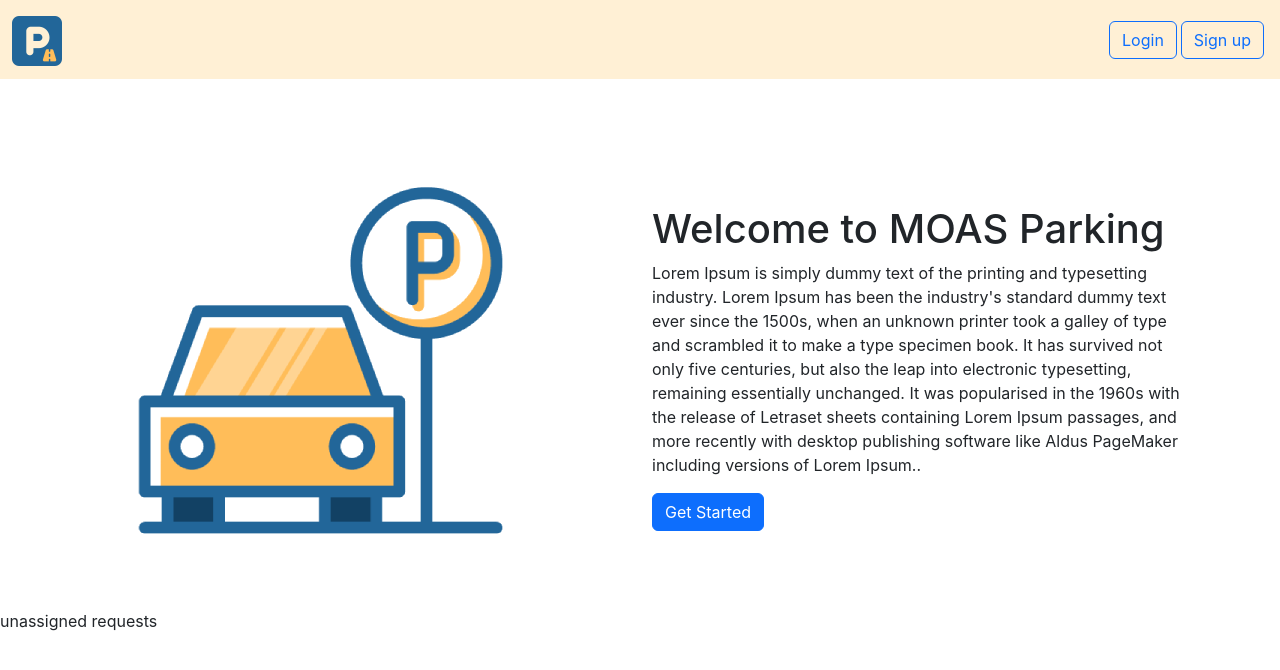
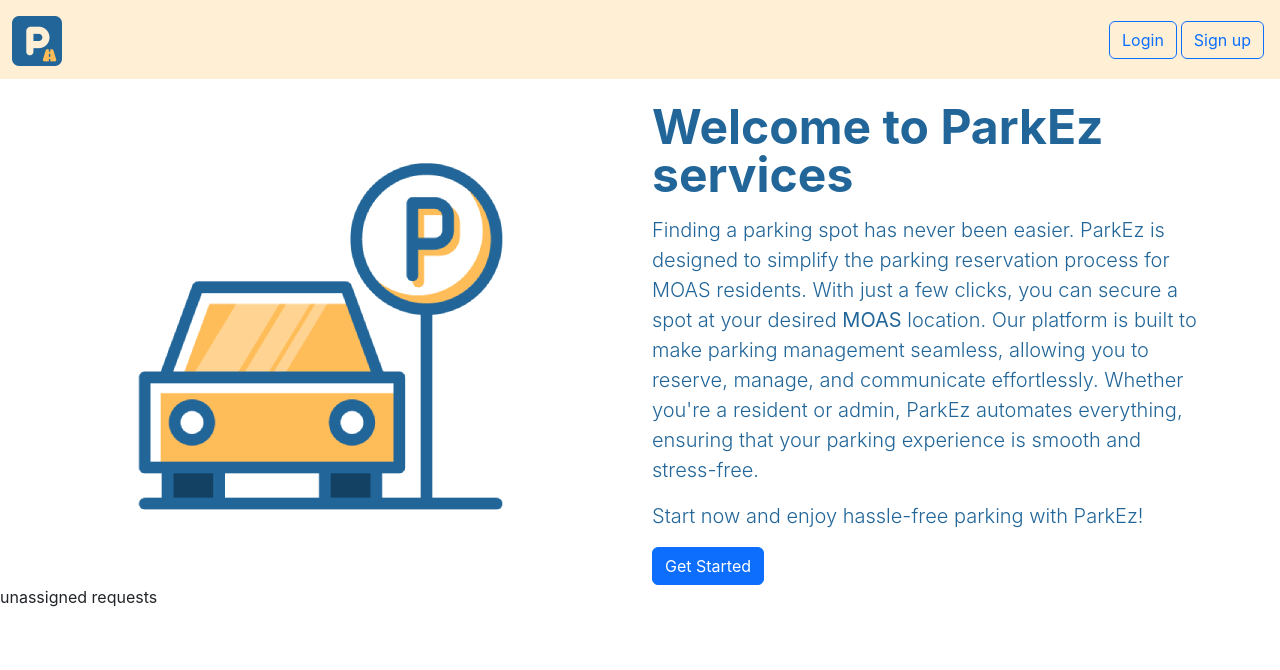
Before and after one commit to Gayan65/parkez, a React (Create React App) app in the folder frontend/: page / in a window 1280 px wide. Shown: the top 670 px of the page. Built offline with nearby package versions, Linux system fonts and the light colour scheme.

Commit message:
hero section css add

```diff
--- a/frontend/src/components/LandingPara.js
+++ b/frontend/src/components/LandingPara.js
@@ -3,7 +3,7 @@ import imgLogo from "../assets/img/LandingLogo.png";
 
 const LandingPara = () => {
     return (
-        <div className="container hero-section mt-5">
+        <div className="container hero-section mt-4">
             <div className="row align-items-center">
                 <div className="col-md-6 hero-image-container">
                     <img
@@ -13,20 +13,23 @@ const LandingPara = () => {
                     ></img>
                 </div>
 
-                <div className="col-md-6 hero-text">
-                    <h1 className="hero-heading">Welcome to MOAS Parking</h1>
-                    <p className="hero-paragraph">
-                        Lorem Ipsum is simply dummy text of the printing and
-                        typesetting industry. Lorem Ipsum has been the
-                        industry's standard dummy text ever since the 1500s,
-                        when an unknown printer took a galley of type and
-                        scrambled it to make a type specimen book. It has
-                        survived not only five centuries, but also the leap into
-                        electronic typesetting, remaining essentially unchanged.
-                        It was popularised in the 1960s with the release of
-                        Letraset sheets containing Lorem Ipsum passages, and
-                        more recently with desktop publishing software like
-                        Aldus PageMaker including versions of Lorem Ipsum..
+                <div className="col-md-6 hero-text hero-section">
+                    <h1 className="display-5 fw-bold lh-1 mb-3 hero-heading">
+                        Welcome to ParkEz services
+                    </h1>
+                    <p className="lead">
+                        Finding a parking spot has never been easier. ParkEz is
+                        designed to simplify the parking reservation process for
+                        MOAS residents. With just a few clicks, you can secure a
+                        spot at your desired <b>MOAS</b> location. Our platform
+                        is built to make parking management seamless, allowing
+                        you to reserve, manage, and communicate effortlessly.
+                        Whether you're a resident or admin, ParkEz automates
+                        everything, ensuring that your parking experience is
+                        smooth and stress-free.
+                    </p>
+                    <p className="lead">
+                        Start now and enjoy hassle-free parking with ParkEz!
                     </p>
                     <a href="#get-started" className="btn btn-primary">
                         Get Started
--- a/frontend/src/index.css
+++ b/frontend/src/index.css
@@ -234,3 +234,12 @@ body {
     color: #ffa500; /* Change text color on hover and focus */
     font-weight: bold; /* Make text bold on hover and focus */
 }
+
+/*hero heading */
+.hero-section {
+    color: #226699;
+}
+
+.hero-heading {
+    color: #226699;
+}
```
